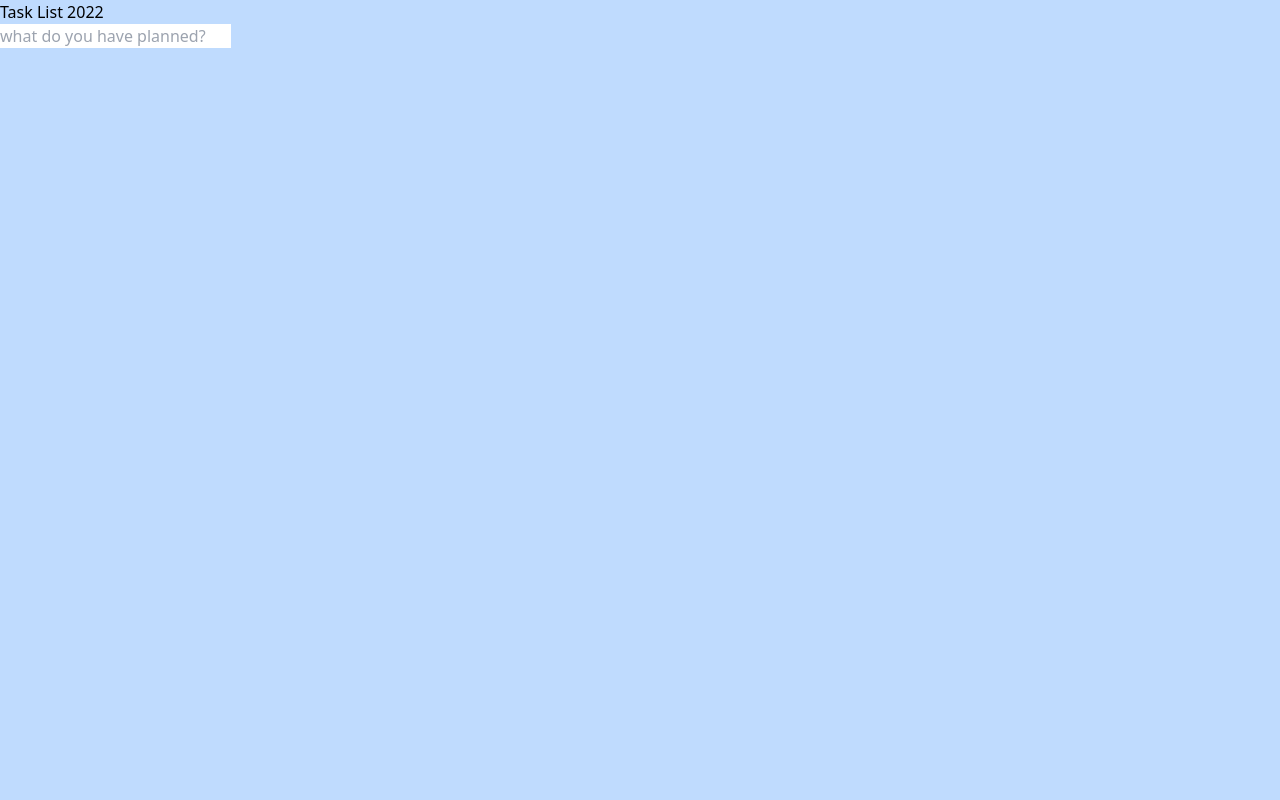
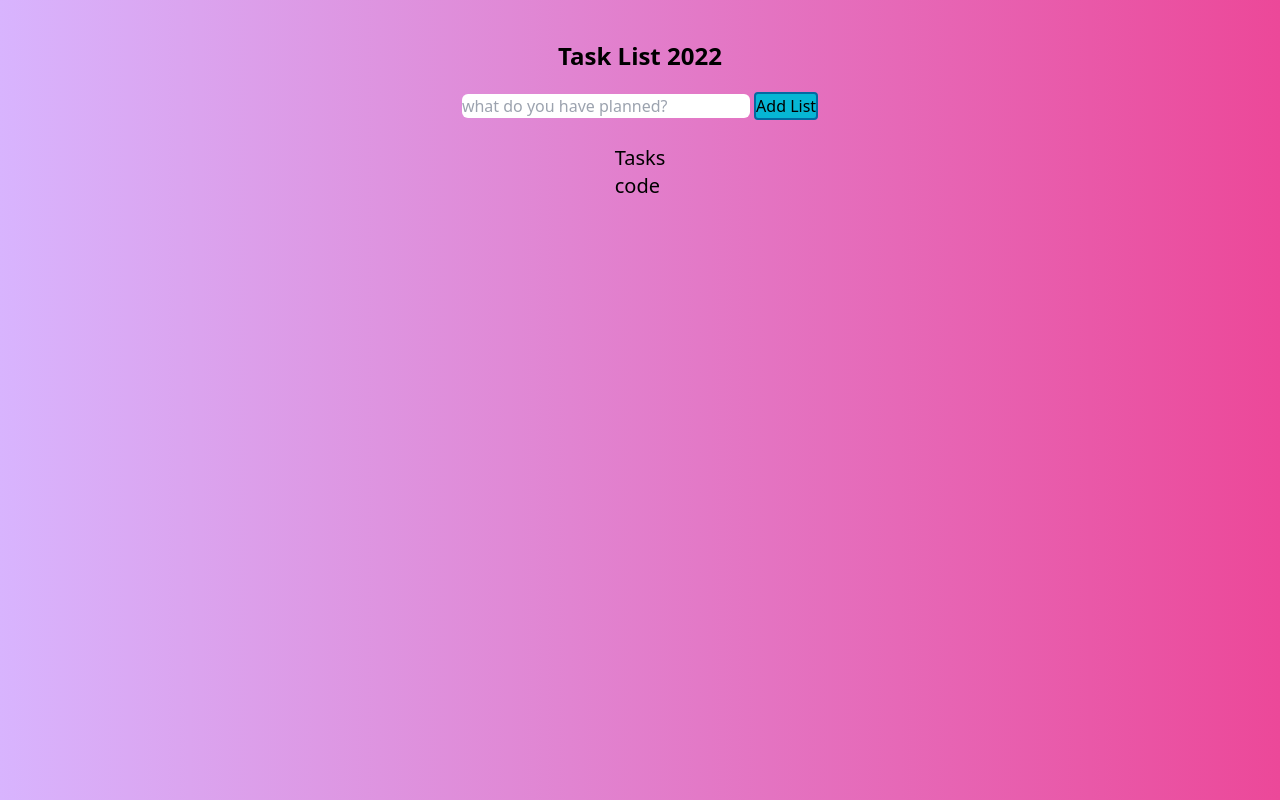
Before and after one commit to OsgoodPaekid/to-do-list, a plain HTML site: page index.html in a window 1280 px wide. Drawn offline with nearby package versions, Linux system fonts and the light colour scheme.

Commit message:
added a little css

```diff
--- /dev/null
+++ b/index.css
@@ -0,0 +1,10 @@
+*{
+    box-sizing: border-box;
+    margin: 0;
+}
+
+body{
+    display: flex;
+    flex-direction: column;
+    align-items: center;
+}
--- a/index.html
+++ b/index.html
@@ -5,16 +5,22 @@
     <meta http-equiv="X-UA-Compatible" content="IE=edge">
     <meta name="viewport" content="width=device-width, initial-scale=1.0">
     <script src="https://cdn.tailwindcss.com"></script>
+    <link rel="stylesheet" href="index.css">
     <title>Document</title>
 
 </head>
-<body class="bg-blue-200">
-    <header class="text-grey-400">
-        Task List 2022
+<body class="m-10 bg-gradient-to-r from-purple-300 to-pink-500">
+    <header class="text-grey-400 font-black text-2xl">
+        <h1>Task List 2022</h1>
     </header>
 
-    <section>
-        <input type="form" placeholder="what do you have planned?">
+    <section class="max-w-fit mt-5" >
+        <input type="text" placeholder="what do you have planned?" class="w-72 rounded-md" id="text-section">
+        <button class="rounded bg-cyan-500 hover:bg-sky-500 focus:bg-sky-700 border-solid border-2 border-sky-700" id="add-list">Add List</button>
+    </section>
+    <section class="mt-6 text-xl">
+        <h2>Tasks</h2>
+        <div id="task-section">code</div>
     </section>
 
     <script src="index.js"></script>
--- a/index.js
+++ b/index.js
@@ -0,0 +1,16 @@
+let myArr = []
+const addListButton = document.getElementById("add-list")
+const textSection = document.getElementById("text-section")
+let taskSection = document.getElementById("task-section")
+
+addListButton.addEventListener("click", function(){
+    myArr.push(textSection)
+    textSection.value = ""
+    localStorage.setItem("myArr", JSON.stringify("myArr"))
+    moveToHtmlInput()
+})
+
+function getInputValue(){
+    let inputValue = document.getElementById("text-Section").value;
+    alert(inputValue)
+}
```
